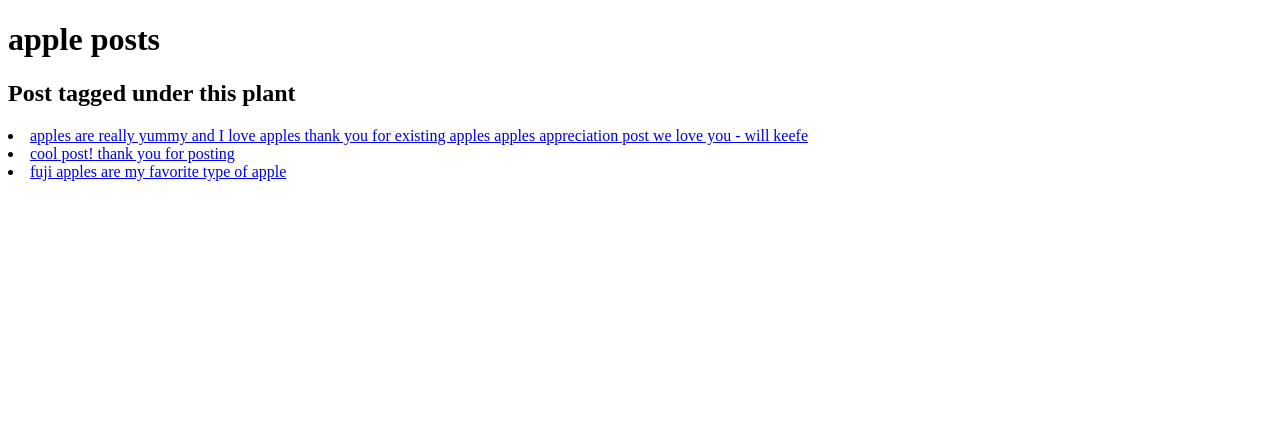
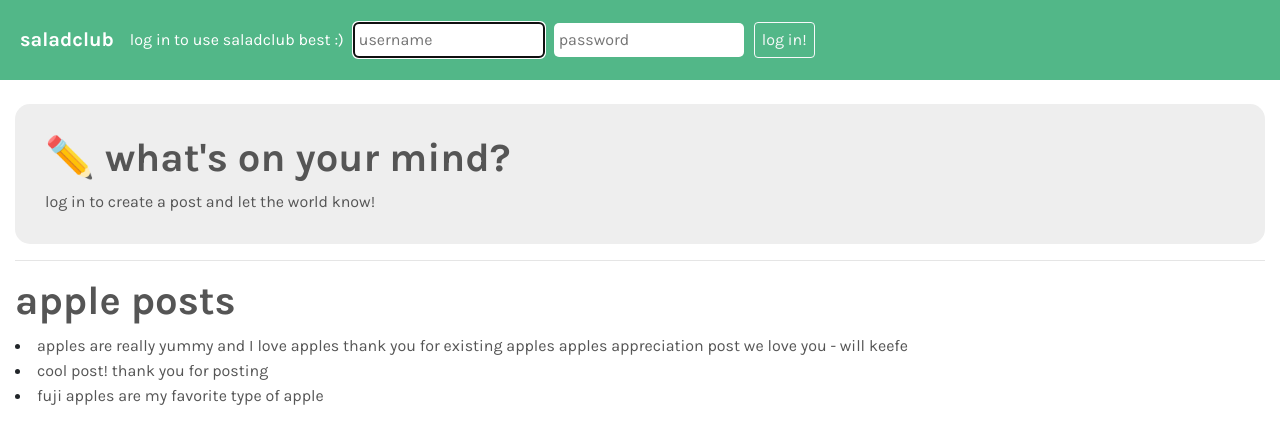
Before and after one commit to elibrowne/django-project, a Django app: a page that uses final/plants/templates/plant.html in a window 1280 px wide. Shown: the top 444 px of the page. Run offline with Django 3.2, Linux system fonts and the light colour scheme; data comes from the database, SQL or seed files in the repository; both versions use the stored data as it was after the commit; some libraries are stand-ins or nearby versions.

Commit message:
Added ability to make new posts on plant page, started styling the plant page

```diff
--- a/final/plants/static/plants/style.css
+++ b/final/plants/static/plants/style.css
@@ -50,8 +50,6 @@ p {
 	margin-bottom: 10px;
 }
 
-
-
 .plantlink {
 	display: flex;
   	align-items: center;
--- a/final/plants/templates/plant.html
+++ b/final/plants/templates/plant.html
@@ -1,13 +1,74 @@
 <!DOCTYPE html>
 <html>
 	<head>
-		<title> {{ plantname }} </title>
+		<!-- Bootstrap CDN -->
+		<link rel="stylesheet" href="https://maxcdn.bootstrapcdn.com/bootstrap/4.0.0/css/bootstrap.min.css" integrity="sha384-Gn5384xqQ1aoWXA+058RXPxPg6fy4IWvTNh0E263XmFcJlSAwiGgFAW/dAiS6JXm" crossorigin="anonymous">
+		<!-- Karla Font -->
+		<link rel="preconnect" href="https://fonts.gstatic.com">
+		<link href="https://fonts.googleapis.com/css2?family=Karla:ital,wght@0,200;0,400;0,700;0,800;1,200;1,400;1,700;1,800&display=swap" rel="stylesheet">
+		<!-- Load my CSS -->
+		{% load static %}
+		<link rel="stylesheet" href="{% static '/plants/style.css' %}">
+		<!-- Other webpage info -->
+		<title> saladclub • {{ plantname }} </title>
 	</head>
 	<body>
-		<h1>{{ plantname }}</a> posts </h1>
-		<h2> Post tagged under this plant </h2>
-		{% for post in posts %}
-        	<li><a href="/post/{{ post.id }}/">{{ post.post_content }}</a></li>
-    	{% endfor %}
+		<nav class="navbar navbar-expand-sm navbar-custom">
+			<a class="navbar-brand" href="/"> saladclub </a>
+			{% if user.is_authenticated %}
+			<a class="nav-item" href="/user/{{ user.username }}"> welcome, {{ user.username }}! view your profile or </a>
+			<!-- User form to log out: the user can log out on any page -->
+			<form class="form-inline" action="/" method="POST">
+				{% csrf_token %}
+				<!-- This code was taken from Dr. J's repository, using a
+				hidden input to log the user out. -->
+				<input type="hidden" name="logout" value="logout"></input>
+				<button id="logout" class="btn btn-outline-light" type="submit"> log out </button>
+			</form>
+			{% else %}
+				<span class="navbar-text"> log in to use saladclub best :) </span>
+				<!-- User form to log in -->
+				<form class="form-inline" action="/" method="POST">
+					{% csrf_token %}
+					{{ form.non_field_errors }}
+					{{ form.username.errors }}
+					<span class="usernameinput" style="margin-right: 10px"> {{ form.username }} </span>
+					{{ form.password.errors }}
+					<span class="usernameinput"> {{ form.password }} </span> <!-- same class to style input as username -->
+					<!-- Login button -->
+					<button id="login" class="btn btn-outline-light" type="submit">log in!</button>
+				</form>
+			{% endif %}
+		</nav>
+
+		<br />
+		<div class="container-fluid">
+			<!-- Option to create a new post only if the user is logged in -->
+			{% if user.is_authenticated %}
+			<div class="info-card" style="height: 330px;">
+				<form method="POST">
+					{% csrf_token %}
+					<!-- the pencil emoji wasn't working for me with the Unicode codes :( -->
+					<h1> ✏️ what's on your mind? </h1>
+					<p> let the world know! publish a post here. 1000 character limit. </p>
+					<textarea name="postcontent" style="width: 100%; height: 115px; border-radius: 15px; border: none; padding: 15px;"></textarea>
+					<button class="btn btn-outline-dark" style="margin-top: 20px; width: 100%;" type="submit"> post! </button>
+				</form>
+			</div>
+			{% else %}
+			<div class="info-card" style="height: 140px;">
+				<!-- the pencil emoji wasn't working for me with the Unicode codes :( -->
+				<h1> ✏️ what's on your mind? </h1>
+				<p> log in to create a post and let the world know! </p>
+			</div>
+			{% endif %}
+
+			<hr />
+			<!-- View currently existing posts -->
+			<h1>{{ plantname }} posts </h1>
+			{% for post in posts %}
+				<li><a href="/post/{{ post.id }}/">{{ post.post_content }}</a></li>
+			{% endfor %}
+		</div>
 	</body>
 </html>
--- a/final/plants/views.py
+++ b/final/plants/views.py
@@ -40,7 +40,6 @@ class index(View):
 		except:
 			print("No target username.")
 
-		# TODO THIS DOESN'T IDENTIFY PLANTS :(
 		try:
 			if request.GET['targetplant']:
 				return plant.as_view()(self.request, request.GET['targetplant'])
@@ -89,9 +88,56 @@ class plant(View):
 	def get(self, request, plantname):
 		post_objects = Post.objects.order_by('id')
 		template = loader.get_template('plant.html')
+		# Form for login -- available on each page
+		form = AuthenticationForm()
+		# Adds placeholders to the fields
+		form.fields['username'].widget.attrs.update({
+			'placeholder': 'username',
+		})
+		form.fields['password'].widget.attrs.update({
+			'placeholder': 'password'
+ 		})
+
+		# Create context and go
 		context = {
 			'plantname': plantname,
-			'posts': post_objects.filter(post_plant = Plant.objects.order_by('plant_name').get(plant_name = plantname))
+			'posts': post_objects.filter(post_plant = Plant.objects.order_by('plant_name').get(plant_name = plantname)),
+			'form': form
+		}
+		return HttpResponse(template.render(context, request))
+
+	def post(self, request, plantname):
+		# Post request = the user is making a new post in the plant category
+		post_objects = Post.objects.order_by('id')
+		template = loader.get_template('plant.html')
+		# Form for login -- available on each page
+		form = AuthenticationForm()
+		# Adds placeholders to the fields
+		form.fields['username'].widget.attrs.update({
+			'placeholder': 'username',
+		})
+		form.fields['password'].widget.attrs.update({
+			'placeholder': 'password'
+ 		})
+
+		# Add the new post
+		if request.POST['postcontent'] != "" and len(request.POST['postcontent']) < 1000 and request.user.is_authenticated:
+			newPost = Post(
+				post_content = request.POST['postcontent'],
+				post_plant = Plant.objects.get(plant_name=plantname),
+				post_parent = None, # this is an original post, not a reply
+				author = request.user, # person who sent the request is the author
+				pub_date = timezone.now(),
+				helpful = 0, # both of the "like" values start at zero
+				also_questioning = 0,
+			)
+			newPost.save()
+
+		# Load the page, the new post should appear
+		context = {
+			'plantname': plantname,
+			'posts': post_objects.filter(post_plant = Plant.objects.order_by('plant_name').get(plant_name = plantname)),
+			'form': form
 		}
 		return HttpResponse(template.render(context, request))
 
```
Also changed, not shown: final/plants/templates/index.html (+5 -3 lines), final/db.sqlite3.
